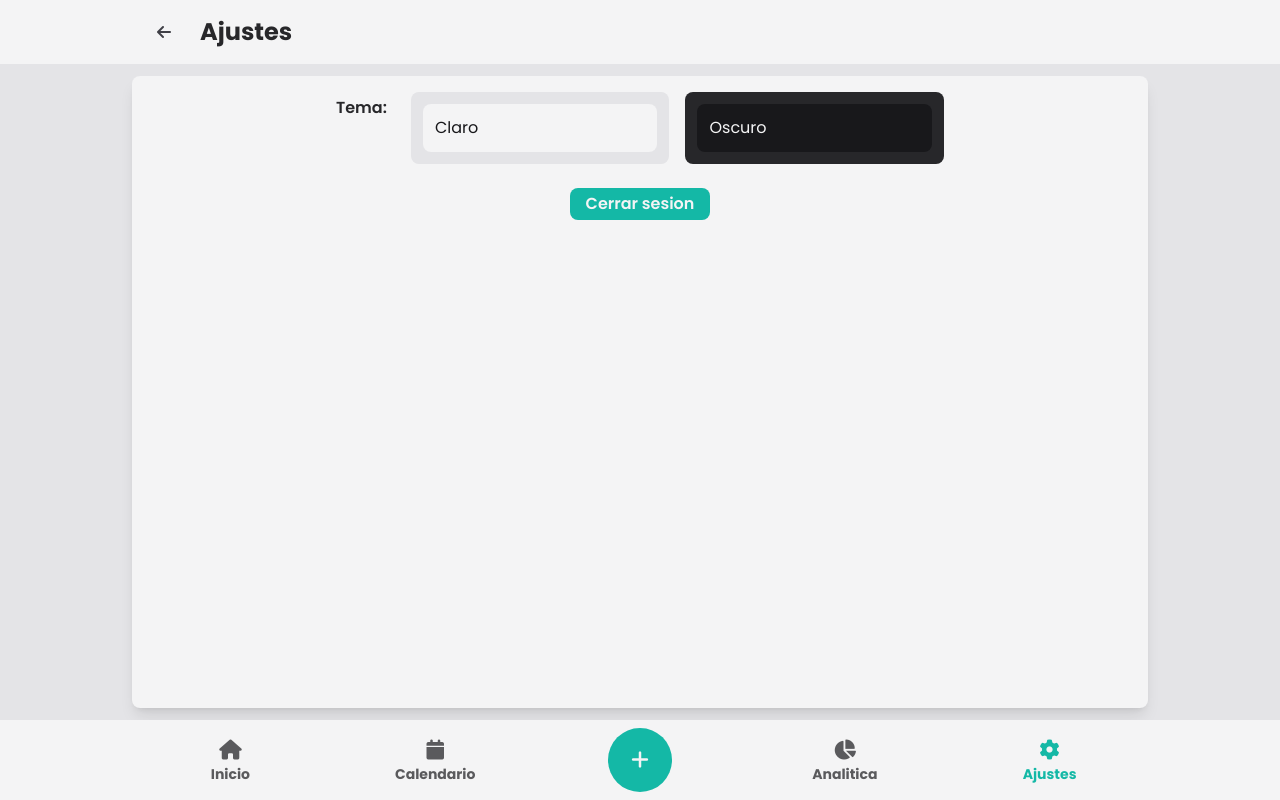
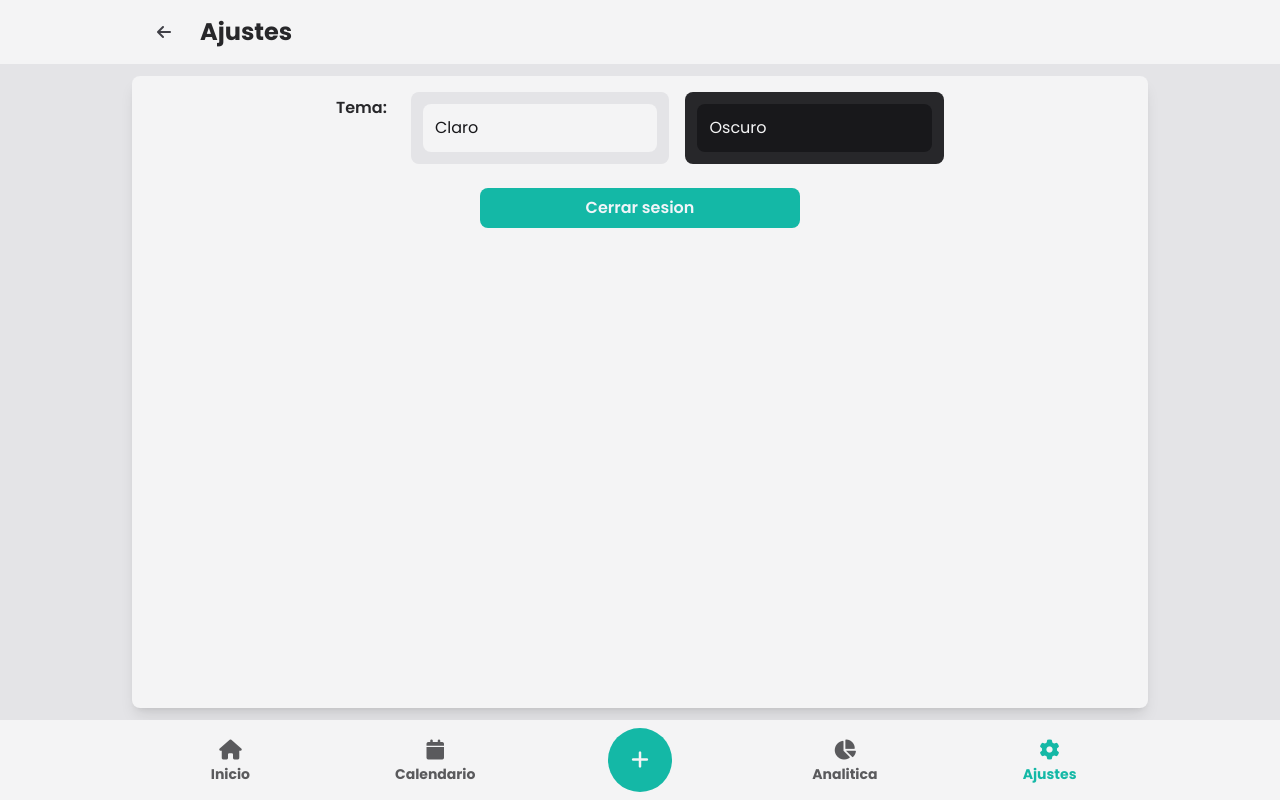
Before and after one commit to alexis00rod/DailyPlanner, a React (Vite) app: page /settings in a window 1280 px wide. Built offline with nearby package versions, Linux system fonts and the light colour scheme; no server answers; sample sign-in values are in the browser's storage; what tw-elements would draw is missing.

Commit message:
Limpie codigo

```diff
--- a/src/pages/Settings.jsx
+++ b/src/pages/Settings.jsx
@@ -33,7 +33,7 @@ export const Settings = () => {
                     </div>
                     {/* Logout */}
                     <div className="px-2 py-2">
-                        <button className='btn btn-form mx-auto' onClick={logout}>Cerrar sesion</button>
+                        <button className='w-full max-w-xs h-10 mx-auto px-2 flex items-center justify-center text-slate-100 font-semibold bg-teal-500 rounded-lg duration-300 hover:bg-teal-600' onClick={logout}>Cerrar sesion</button>
                     </div>
                 </div>
             </Main>
```
